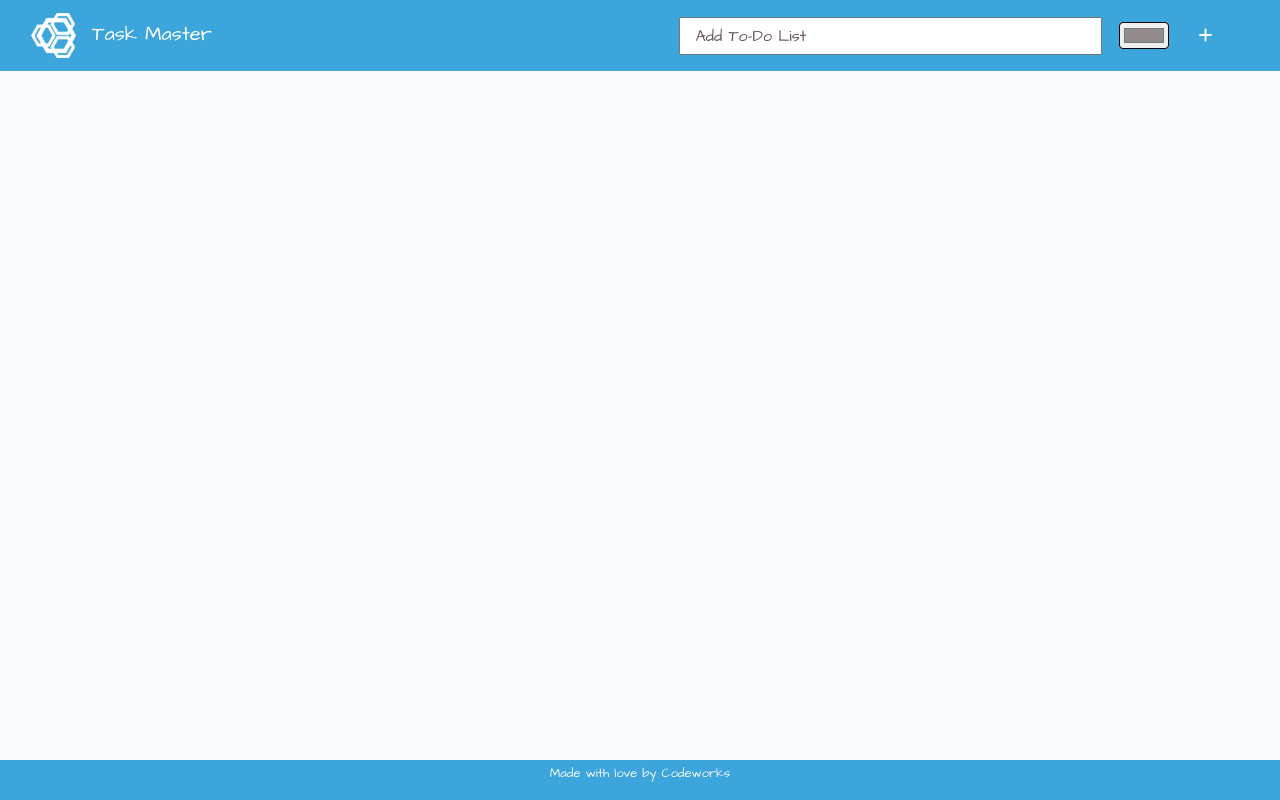
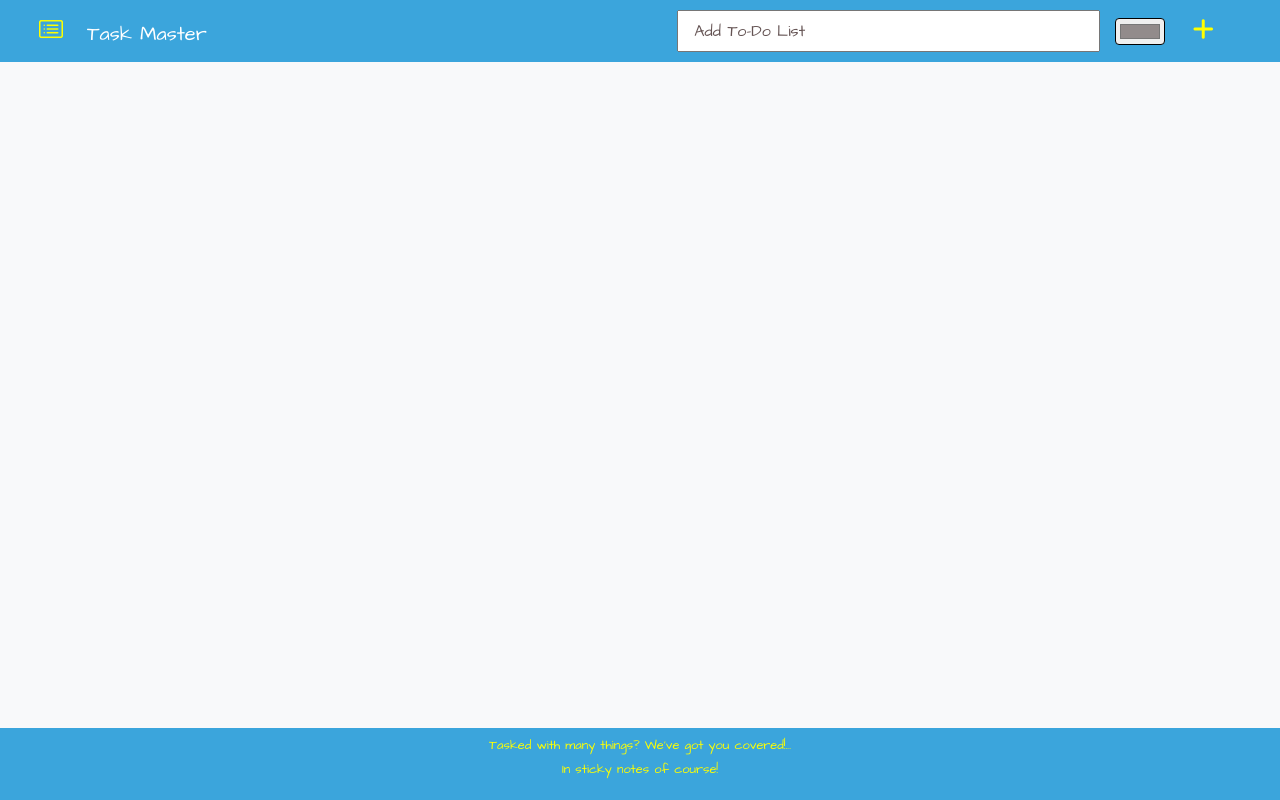
Before and after one commit to MCharron93/Task-Master, a website with bundled scripts: page index.html in a window 1280 px wide. Built offline with nearby package versions, Linux system fonts and the light colour scheme; a script that the page names is missing.

Commit message:
Style edits to first Task Master

```diff
--- a/app/Services/ListService.js
+++ b/app/Services/ListService.js
@@ -9,6 +9,7 @@ class ListService {
   }
   removeList(id) {
     // console.log("Remove list")
+    // @ts-ignore
     let d = Swal.fire({
       title: 'Are you sure?',
       text: "You won't be able to revert this!",
--- a/assets/style.css
+++ b/assets/style.css
@@ -0,0 +1,14 @@
+.bi{
+  font-size: x-large;
+  color: yellow;
+}
+.fa-plus{
+  font-size: x-large;
+  color: yellow;
+}
+.fa-plus:hover{
+  color: purple;
+}
+small{
+  color: yellow;
+}
--- a/index.html
+++ b/index.html
@@ -8,7 +8,9 @@
     <link rel="stylesheet" href="https://stackpath.bootstrapcdn.com/bootstrap/4.3.1/css/bootstrap.min.css"
         integrity="sha384-ggOyR0iXCbMQv3Xipma34MD+dH/1fQ784/j6cY/iJTQUOhcWr7x9JvoRxT2MZw1T" crossorigin="anonymous">
     <link rel="stylesheet" href="assets/style/main.css">
+    <link rel="stylesheet" href="assets/style.css">
     <link href="https://fonts.googleapis.com/css2?family=Architects+Daughter&display=swap" rel="stylesheet">
+    <link rel="stylesheet" href="https://cdn.jsdelivr.net/npm/bootstrap-icons@1.3.0/font/bootstrap-icons.css">
     <title>taskmaster</title>
 </head>
 
@@ -16,8 +18,9 @@
     <header>
         <nav class="row navbar navbar-dark navbar-expand bg-primary text-secondary justify-content-even">
             <a class="col navbar-brand" href="#">
-                <img src="assets/img/logo.png" width="45" height="45" alt="" loading="lazy">
-                <span class="ml-2">Task Master</span>
+                <!-- <img src="assets/img/logo.png" width="45" height="45" alt="" loading="lazy"> -->
+                <span class="ml-2 d-flex align-items-end"><i class="bi bi-card-list"></i>&nbsp;&nbsp;
+                    Task Master</span>
             </a>
             <div class="col-6" id="form">
                 <div class="row">
@@ -26,7 +29,8 @@
                             <input type="text" class="col-9" name="title" id="title" placeholder="Add To-Do List">
                             <input name="color" id="color" type="color" value="#928B8B"
                                 class="align-self-center rounded">
-                            <button type="submit" class="btn text-light"><i class="fas fa-plus"></i></button></div>
+                            <button type="submit" class="btn text-light"><i class="fas fa-plus"></i></button>
+                        </div>
                 </div>
             </div>
             </form>
@@ -40,9 +44,10 @@
 
     </main>
     <footer class="container-fluid bg-primary text-light">
-        <div class="row text-center">
+        <div class="row text-center p-1">
             <div class="col align-self-center">
-                <p><small>Made with love by Codeworks</small></p>
+                <p><small>Tasked with many things? We've got you covered!...
+                        <br> In sticky notes of course!</small></p>
             </div>
         </div>
     </footer>
```
